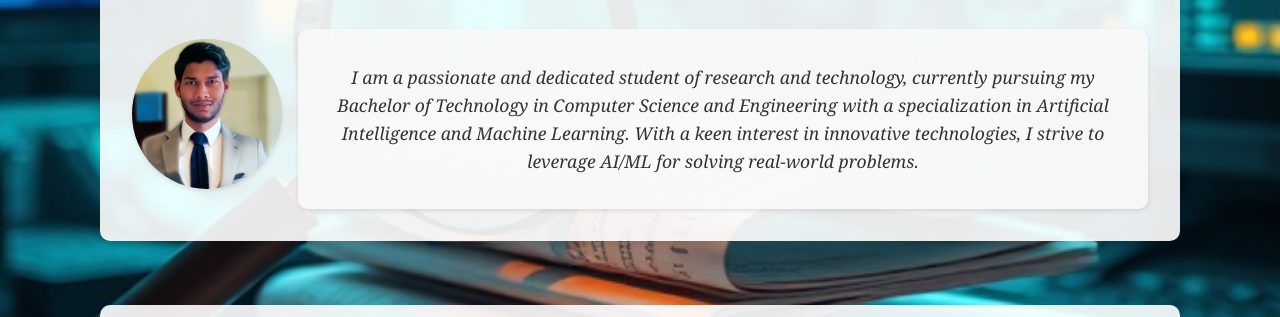
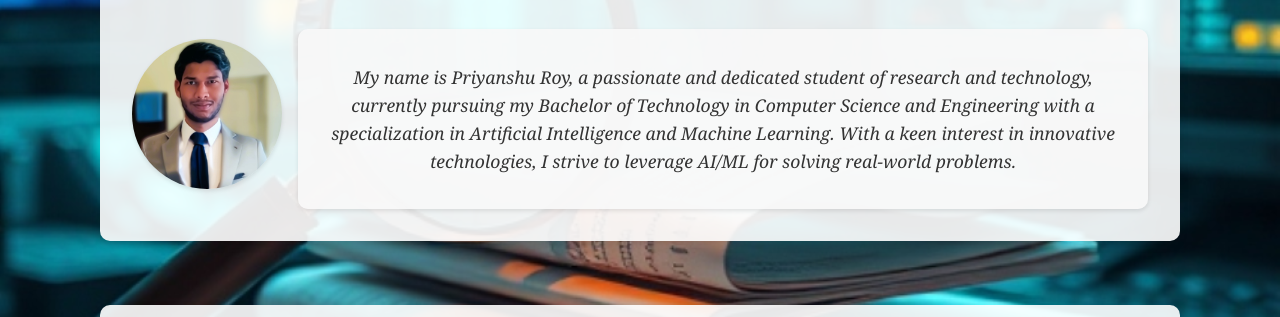
Before and after one commit to SuPReme-0/webinn, a plain HTML site: page index.html in a window 1280 px wide. Shown: the part 506-823 px from the top of the page. Drawn offline with nearby package versions, Linux system fonts and the light colour scheme.

Commit message:
Update index.html

```diff
--- a/index.html
+++ b/index.html
@@ -41,7 +41,7 @@
                         <img src="your-photo.jpg" alt="Your Photo">
                     </div>
                     <div class="about-text">
-                        <p><i>I am a passionate and dedicated student of research and technology, currently pursuing my Bachelor of Technology in Computer Science and Engineering with a specialization in Artificial Intelligence and Machine Learning. With a keen interest in innovative technologies, I strive to leverage AI/ML for solving real-world problems.</i></p>
+                        <p><i>My name is Priyanshu Roy, a passionate and dedicated student of research and technology, currently pursuing my Bachelor of Technology in Computer Science and Engineering with a specialization in Artificial Intelligence and Machine Learning. With a keen interest in innovative technologies, I strive to leverage AI/ML for solving real-world problems.</i></p>
                     </div>
                 </div>
             </div>
```
